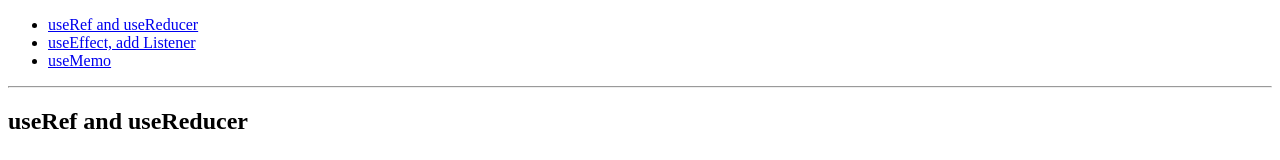
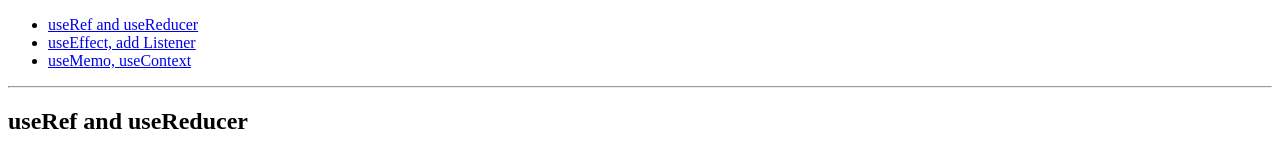
Before and after one commit to ilealm/react-hooks, a React (Create React App) app: page / in a window 1280 px wide. Shown: the top 160 px of the page. Built offline with nearby package versions, Linux system fonts and the light colour scheme.

Commit message:
Ready useMemo example

```diff
--- a/src/Slower.js
+++ b/src/Slower.js
@@ -31,7 +31,7 @@
       <div>
         <h1> useMemo example.</h1>
         <br></br><br></br>
-        <span> Enter a number and wait </span>
+        <span> Enter a number and wait to see the delay.... </span>
         <br></br>
         <input type="number" value={number} onChange={e => {setNumber(parseInt(e.target.value) )} }></input>
         <br></br>
--- a/src/nav.js
+++ b/src/nav.js
@@ -41,7 +41,7 @@ export default function BasicExample() {
             <Link to="/Examples2">useEffect, add Listener</Link>
           </li>
           <li>
-            <Link to="/Examples3">useMemo</Link>
+            <Link to="/Examples3">useMemo, useContext</Link>
           </li>
         </ul>
 
```
Also changed, not shown: src/Hooks2.js (deleted, +0 -14 lines).
